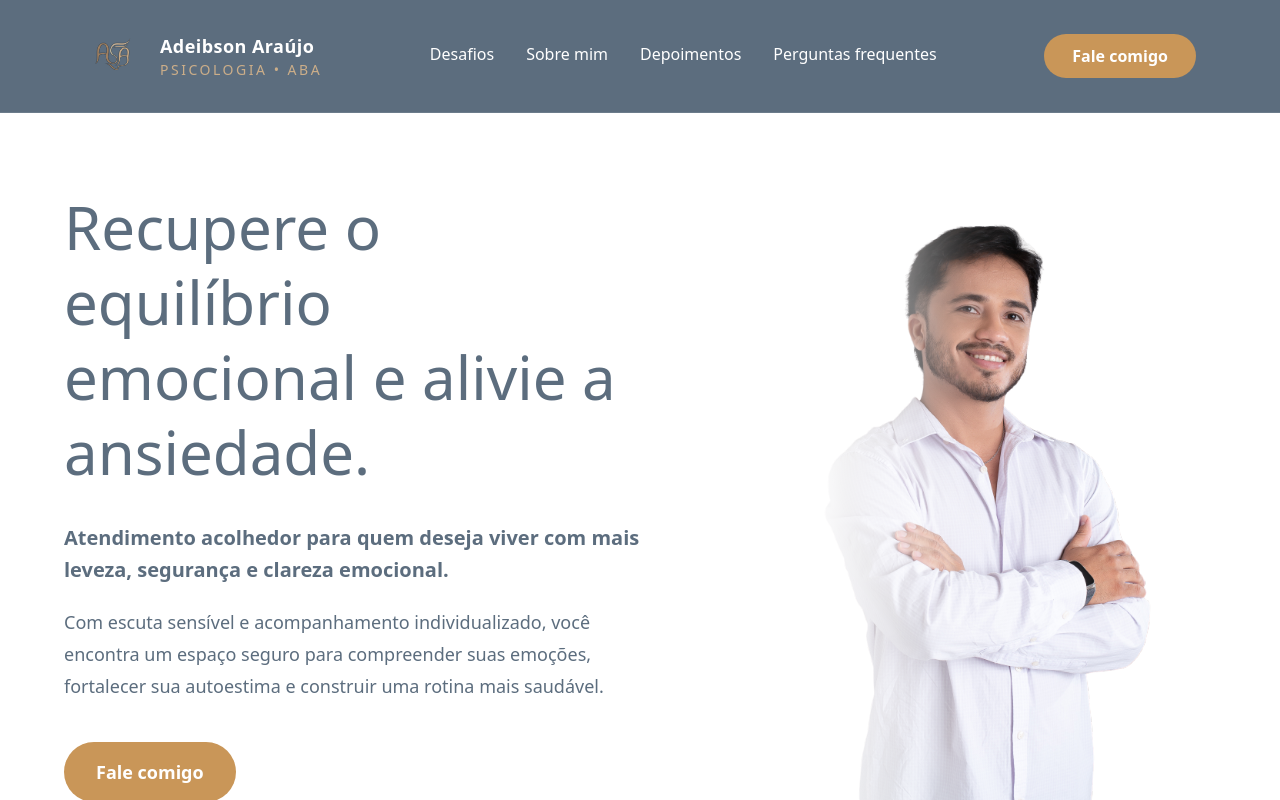
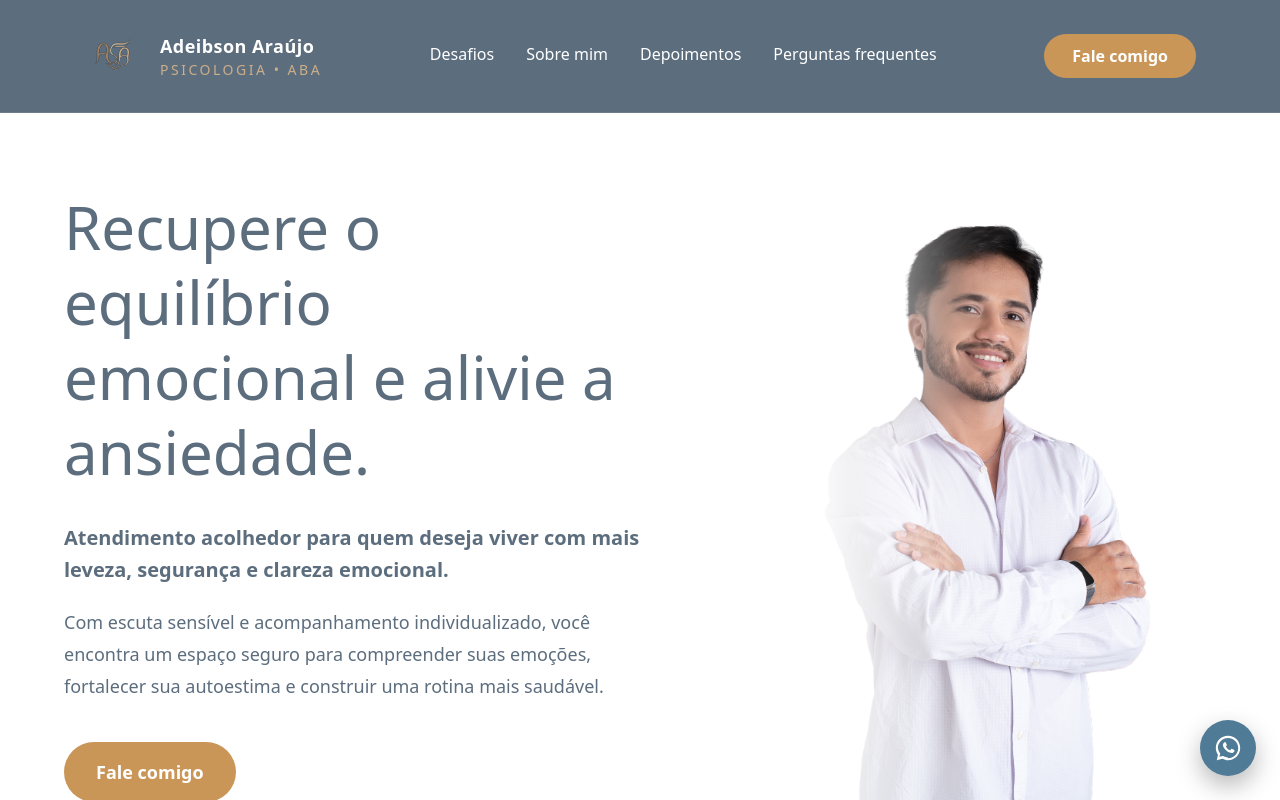
Before and after one commit to LucasSampaioOliveira1/Landing-Page-Adeib, a Next.js app: page / in a window 1280 px wide. Shown: the top 800 px of the page. Built offline with nearby package versions, Linux system fonts and the light colour scheme.

Commit message:
botao wpp

```diff
--- a/app/layout.tsx
+++ b/app/layout.tsx
@@ -36,6 +36,26 @@ export default function RootLayout({
       <body className="min-h-full flex flex-col">
         <Header />
         <main className="pt-24">{children}</main>
+        <a
+          href="https://wa.me/559884085515"
+          target="_blank"
+          rel="noopener noreferrer"
+          aria-label="Abrir conversa no WhatsApp"
+          className="fixed bottom-6 right-6 z-50 inline-flex h-14 w-14 items-center justify-center rounded-full bg-[#4F7B96] text-white shadow-[0_10px_24px_rgba(0,0,0,0.28)] transition-transform duration-200 hover:scale-105 hover:bg-[#456f89]"
+        >
+          <svg
+            width="30"
+            height="30"
+            viewBox="0 0 32 32"
+            fill="currentColor"
+            xmlns="http://www.w3.org/2000/svg"
+            aria-hidden="true"
+          >
+            <path
+              d="M16 3C8.8 3 3 8.8 3 16c0 2.7.9 5.2 2.3 7.2L4 29l6-1.6C12 28.3 14 29 16 29c7.2 0 13-5.8 13-13S23.2 3 16 3Zm0 23.1c-1.9 0-3.7-.5-5.3-1.5l-.4-.2-3.5.9.9-3.4-.2-.4A10.8 10.8 0 0 1 5.2 16C5.2 10.1 10.1 5.2 16 5.2c2.9 0 5.7 1.1 7.7 3.2 2 2 3.2 4.8 3.2 7.7 0 5.9-4.9 10.9-10.9 10.9Zm6.2-8.2c-.3-.2-1.8-.9-2.1-1s-.5-.2-.7.2-.8 1-.9 1.2-.3.2-.6 0c-.3-.2-1.2-.4-2.3-1.5-.9-.8-1.5-1.8-1.7-2.1-.2-.3 0-.4.1-.6l.4-.5c.1-.2.2-.3.3-.5.1-.2.1-.4 0-.5-.1-.2-.7-1.6-.9-2.2-.2-.6-.5-.5-.7-.5h-.6c-.2 0-.5.1-.8.4-.3.3-1.1 1.1-1.1 2.6s1.1 3 1.2 3.2c.1.2 2.1 3.2 5.1 4.4.7.3 1.3.5 1.8.6.8.2 1.4.2 2 .1.6-.1 1.8-.7 2-1.4s.2-1.2.2-1.4c-.1-.2-.3-.2-.6-.4Z"
+            />
+          </svg>
+        </a>
       </body>
     </html>
   );
```
